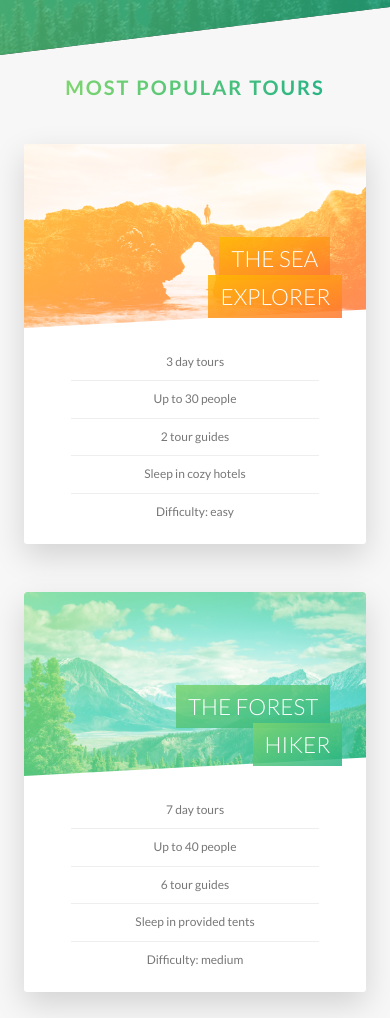
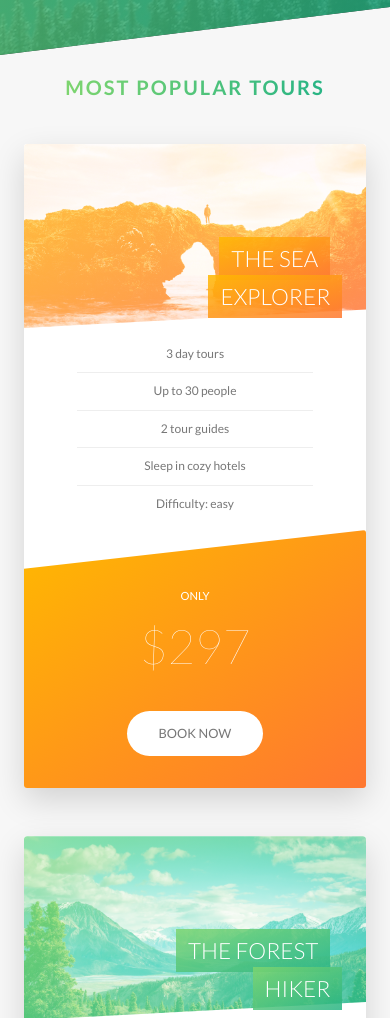
Before and after one commit to Swarleys/NatoursProject, a website: page index.html in a window 390 px wide. Shown: the part 2508-3526 px from the top of the page. Drawn offline with Linux system fonts and the light colour scheme.

Commit message:
Media queries tours, stories and booking section

```diff
--- a/sass/components/_card.scss
+++ b/sass/components/_card.scss
@@ -179,4 +179,52 @@
     font-size: 6rem;
     font-weight: 100;
   }
+
+
+
+
+  @include respond(tab-port) {
+  height: auto;
+  border-radius: 3px;
+  background-color: $color-white;
+  box-shadow: 0 1.5rem 4rem rgba($color-black, 0.15);
+
+  &__side {
+    height: auto;
+    position: relative;
+    box-shadow: none;
+
+    &--back {
+      transform: rotateY(0deg);
+      -webkit-clip-path: polygon(0 15%, 100% 0, 100% 100%, 0 100%);
+      clip-path: polygon(0 15%, 100% 0, 100% 100%, 0 100%);
+    }
+  }
+
+  &:hover &__side--front {
+    transform: rotateY(0deg);
+  }
+
+  &__details {
+    padding: 1rem 3rem;
+  }
+
+  // Back side styling
+  &__cta {
+    position: relative;
+    top: 0;
+    left: 0;
+    transform: translate(0);
+    width: 100%;
+    padding: 7rem 4rem 4rem 4rem;
+  }
+
+  &__price-box {
+    margin-bottom: 3rem;
+  }
+
+  &__price-value {
+    font-size: 6rem;
+  }
+  }
 }
--- a/sass/components/_form.scss
+++ b/sass/components/_form.scss
@@ -14,7 +14,11 @@
     border-bottom: 3px solid transparent;
     width: 90%;
     display: block;
-    transition: all .3s;
+    transition: all 0.3s;
+
+    @include respond(tab-port) {
+      width: 100%;
+    }
 
     &::-webkit-input-placeholder {
       color: $color-grey-dark-2;
@@ -35,9 +39,9 @@
     font-size: 1.2rem;
     font-weight: 700;
     margin-left: 2rem;
-    margin-top: .7rem;
+    margin-top: 0.7rem;
     display: block;
-    transition: all .3s;
+    transition: all 0.3s;
   }
 
   &__input:placeholder-shown + &__label {
@@ -49,6 +53,11 @@
   &__radio-group {
     width: 49%;
     display: inline-block;
+
+    @include respond(tab-port) {
+      width: 100%;
+      margin-bottom: 2rem;
+    }
   }
 
   &__radio-input {
@@ -80,12 +89,11 @@
       @include center-horizontal-vertical;
       background-color: $color-primary;
       opacity: 0;
-      transition: opacity .2s;
+      transition: opacity 0.2s;
     }
   }
 
   &__radio-input:checked + &__radio-label &__radio-button::after {
     opacity: 1;
   }
-
 }
--- a/sass/components/_story.scss
+++ b/sass/components/_story.scss
@@ -2,12 +2,22 @@
   width: 75%;
   margin: 0 auto;
   box-shadow: 0 3rem 6rem rgba($color-black, 0.1);
-  background-color:rgba($color-white, .5);
+  background-color: rgba($color-white, 0.5);
   border-radius: 3px;
   padding: 6rem;
   padding-left: 9rem;
   font-size: $default-font-size;
   transform: skewX(-12deg);
+
+  @include respond(tab-port) {
+    width: 100%;
+    padding: 4rem;
+    padding-left: 7rem;
+  }
+
+  @include respond(phone) {
+    transform: skewX(0);
+  }
 
   &__shape {
     position: relative;
@@ -20,6 +30,10 @@
     clip-path: circle(50% at 50% 50%);
     transform: translateX(-3rem) skewX(12deg);
     overflow: hidden;
+
+    @include respond(phone) {
+      transform: translateX(-3rem) skewX(0);
+    }
   }
 
   &__img {
@@ -31,6 +45,10 @@
 
   &__text {
     transform: skewX(12deg);
+
+    @include respond(phone) {
+      transform: skewX(0);
+    }
   }
 
   &__caption {
--- a/sass/pages/_home.scss
+++ b/sass/pages/_home.scss
@@ -58,7 +58,7 @@
     rgba($color-primary-dark, 0.8)
   );
 
-   @include respond(tab-port) {
+  @include respond(tab-port) {
     padding: 10rem 0;
   }
 }
@@ -75,10 +75,35 @@
   border-radius: 3px;
   box-shadow: 0 1.5rem 4rem rgba($color-black, 0.2);
 
-  height: 50rem;
+  @include respond(tab-land) {
+    background-image: linear-gradient(
+        105deg,
+        rgba($color-white, 0.9) 0%,
+        rgba($color-white, 0.9) 65%,
+        transparent 65%
+      ),
+      url(../img/nat-10.jpg);
+  }
+
+  @include respond(tab-port) {
+    background-image: linear-gradient(
+        to right,
+        rgba($color-white, 0.9) 0%,
+        rgba($color-white, 0.9) 100%
+      ),
+      url(../img/nat-10.jpg);
+  }
 
   &__form {
     width: 50%;
     padding: 6rem;
+
+    @include respond(tab-land) {
+      width: 65%;
+    }
+
+    @include respond(tab-port) {
+      width: 100%;
+    }
   }
 }
```
Also changed, not shown: css/style.css.
